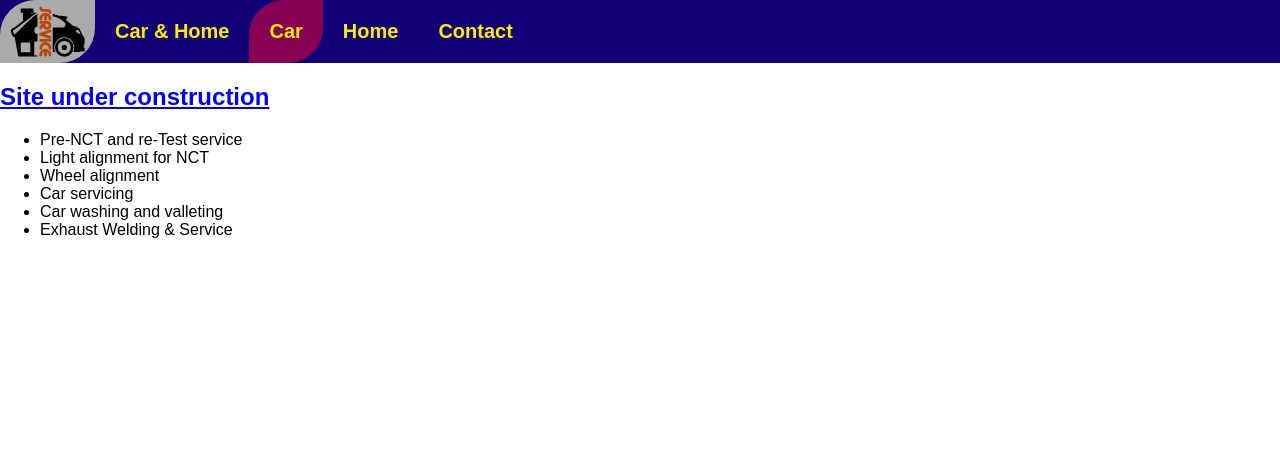
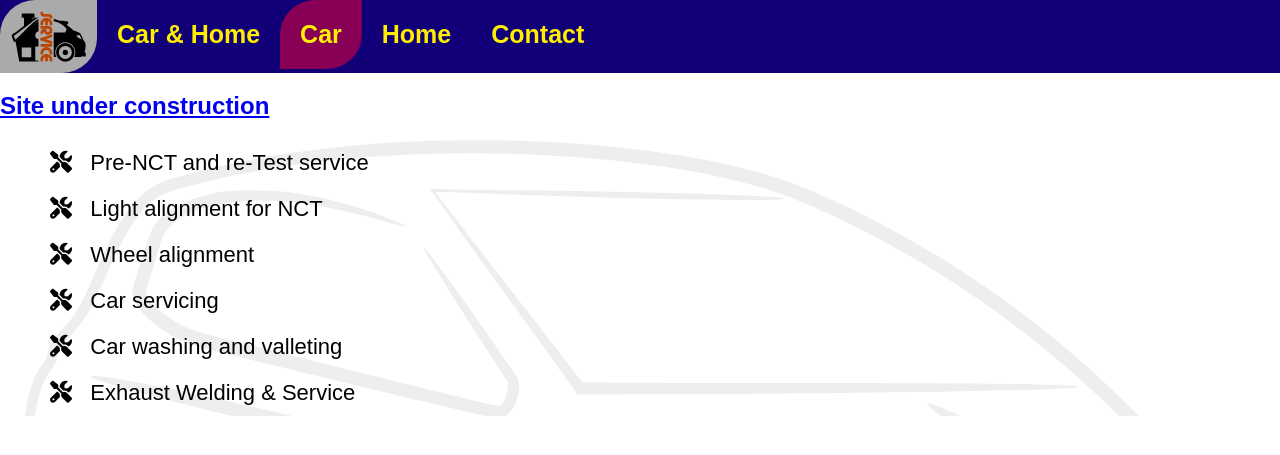
Before and after one commit to BogdanPasterak/carandhome, a PHP site: page /car.html in a window 1280 px wide. Shown: the top 455 px of the page. Run offline with PHP 8.4, Linux system fonts and the light colour scheme; some libraries are stand-ins or nearby versions.

Commit message:
tools in list

```diff
--- a/car.html
+++ b/car.html
@@ -35,14 +35,17 @@
       <a href="index.html">
          <h2>Site under construction</h2>
       </a>
-      <ul class="car_service">
-         <li>Pre-NCT and re-Test service</li>
-         <li>Light alignment for NCT</li>
-         <li>Wheel alignment</li>
-         <li>Car servicing</li>
-         <li>Car washing and valleting</li>
-         <li>Exhaust Welding & Service</li>
-      </ul>
+      <div class="container">
+
+         <ul class="services">
+            <li><i class="fas fa-tools"></i>&nbsp;&nbsp;&nbsp;Pre-NCT and re-Test service</li>
+            <li><i class="fas fa-tools"></i>&nbsp;&nbsp;&nbsp;Light alignment for NCT</li>
+            <li><i class="fas fa-tools"></i>&nbsp;&nbsp;&nbsp;Wheel alignment</li>
+            <li><i class="fas fa-tools"></i>&nbsp;&nbsp;&nbsp;Car servicing</li>
+            <li><i class="fas fa-tools"></i>&nbsp;&nbsp;&nbsp;Car washing and valleting</li>
+            <li><i class="fas fa-tools"></i>&nbsp;&nbsp;&nbsp;Exhaust Welding & Service</li>
+         </ul>
+      </div>
 
 
 
--- a/contact.html
+++ b/contact.html
@@ -36,8 +36,7 @@
 
          <h2>Site under construction</h2>
       </a>
-
-      <div>
+      <div class="container">
          <h3>
             Unit 4<br/>
             Kelly's Unit<br/>
--- a/home.html
+++ b/home.html
@@ -35,14 +35,15 @@
       <a href="index.html">
          <h2>Site under construction</h2>
       </a>
-      <ul>
+      <div class="container">
+         <ul class="services">
             <li>Hedge and tree trimming</li>
             <li>Land mowing</li>
             <li>Home and garden maintenance</li>
             <li>House painting</li>
             <li>Pressure washing</li>
          </ul>
-
+      </div>
 
 
    </body>
--- a/style.css
+++ b/style.css
@@ -15,8 +15,13 @@
   background-size: cover;
 }
 
-.car_service li {
-
+.services li {
+  list-style: none;
+  display: block;
+  font-size: 22px;
+  font-weight: lighter;
+  padding: 10px;
+  margin: 0;
 }
 
 .size_img {
@@ -57,14 +62,14 @@ body {
     display: block;
     color: #fe0;
     text-align: center;
-    padding: 20px;
+    padding: 20px 20px;
     text-decoration: none;
-    font-size: 20px;
+    font-size: 25px;
     font-weight: bold;
 }
 
 .topnav a:first-of-type, .topnav a:first-of-type:hover  {
-    padding: 6px 10px;
+    padding: 11px;
     background-color: #aaa;
 }
 
@@ -81,7 +86,7 @@ body {
     display: none;
 }
 
-@media screen and (max-width: 600px) {
+@media screen and (max-width: 640px) {
     .topnav a:not(:first-child) {display: none;}
     .topnav a.icon {
         float: right;
@@ -89,7 +94,7 @@ body {
     }
 }
 
-@media screen and (max-width: 600px) {
+@media screen and (max-width: 640px) {
     .topnav.responsive {position: relative;}
     .topnav.responsive .icon {
         position: absolute;
```
Also changed, not shown: car.svg. Lines whose indentation alone changed are shown as unchanged.
